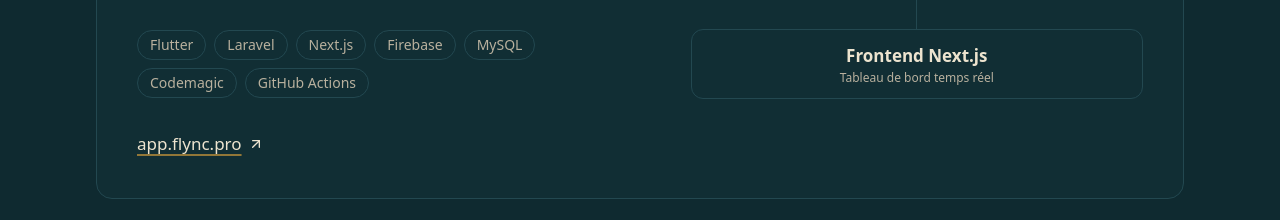
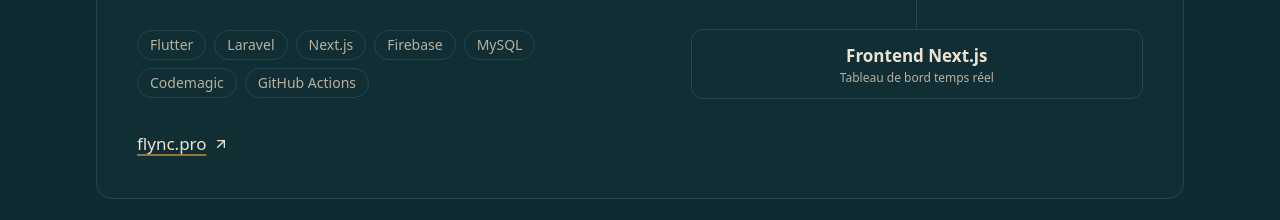
Before and after one commit to Rhaima96/med-rhaima.me, a Nuxt app: page / in a window 1280 px wide. Shown: the part 3580-3800 px from the top of the page. Built offline with nearby package versions, Linux system fonts and the light colour scheme.

Commit message:
Flync : nouveau lien flync.pro (site et CV)

```diff
--- a/data/profile.ts
+++ b/data/profile.ts
@@ -106,8 +106,8 @@
       'Firebase, paiement Flouci, zones de livraison, notifications push, tableau de bord temps réel',
     ],
     stack: ['Flutter', 'Laravel', 'Next.js', 'Firebase', 'MySQL', 'Codemagic', 'GitHub Actions'],
-    url: 'https://app.flync.pro',
-    urlLabel: 'app.flync.pro',
+    url: 'https://flync.pro',
+    urlLabel: 'flync.pro',
   },
   {
     name: 'Jasmin Emballage',
```
Also changed, not shown: 1 other file (tests, documents, lock files or other folders).
